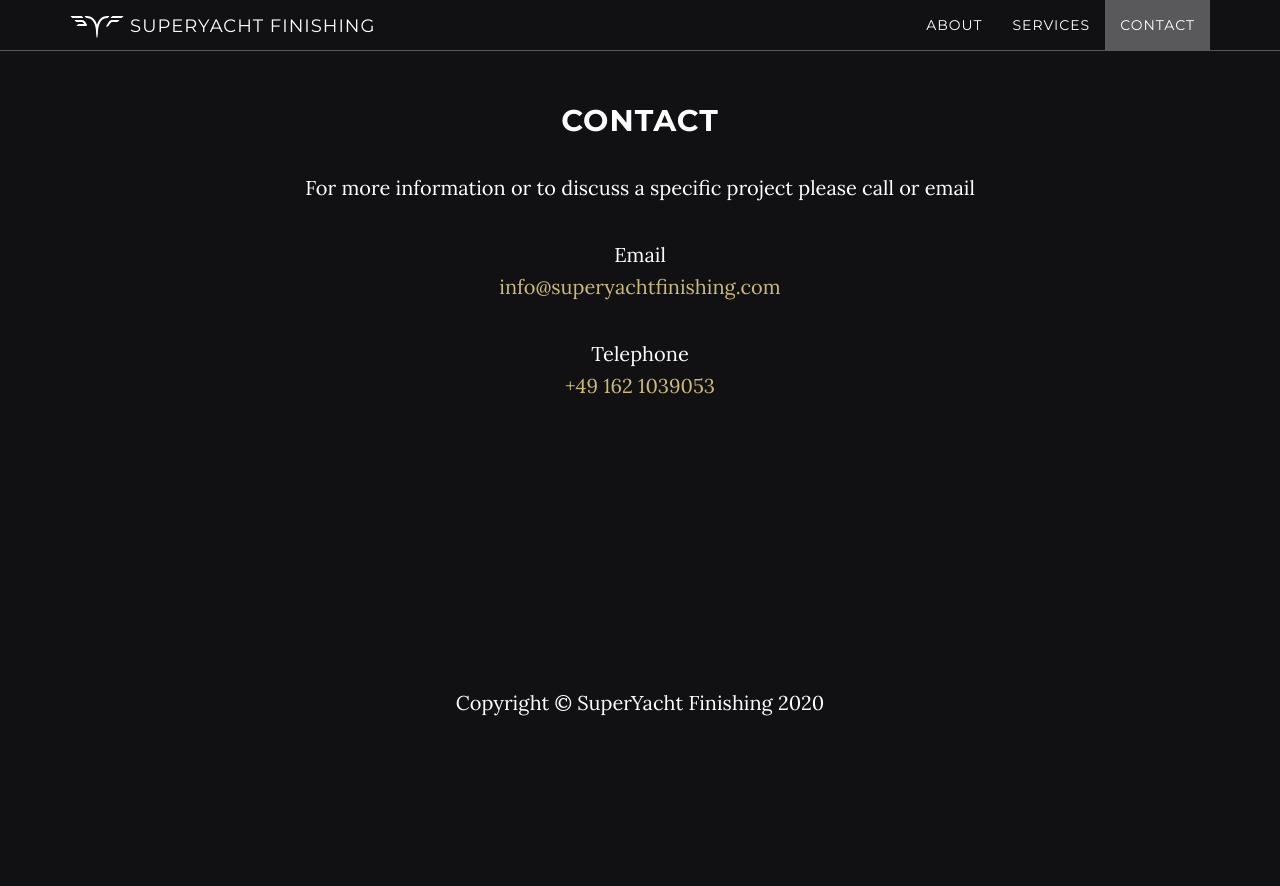
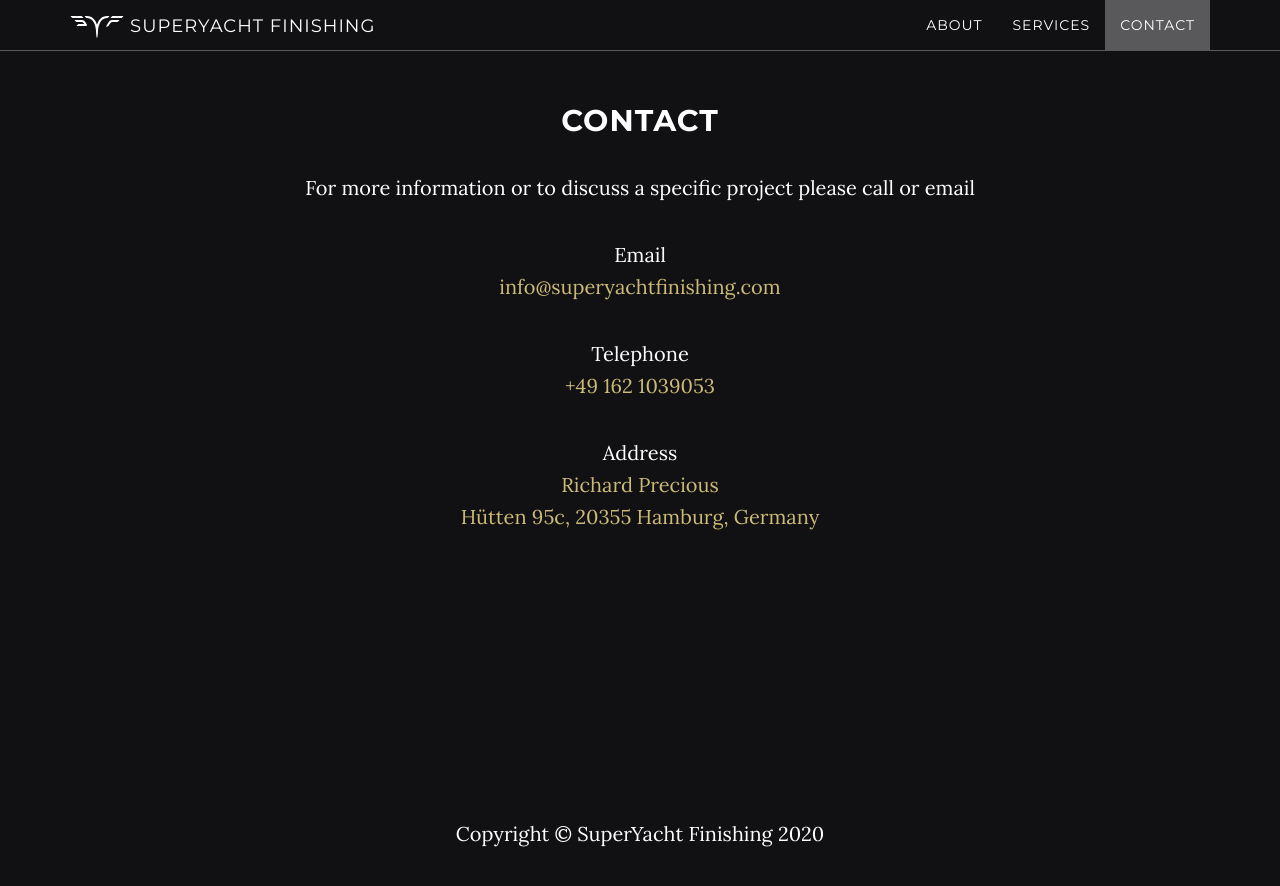
Before and after one commit to superyachtfinishing/superyachtfinishing.github.io, a Jekyll site: the page built from index.html, in a window 1280 px wide and 900 px high, scrolled down 3031 px. Shown: the top 886 px of the window. Built offline with Jekyll 4.4.1, drawn with Linux system fonts in a browser that asks for light colours; before the commit the page ends 3800 px from its top, so only the background shows below that.

Commit message:
Contact address included

```diff
--- a/_includes/contact.html
+++ b/_includes/contact.html
@@ -21,6 +21,13 @@
                     </p>
                 </div>
 
+                <div id="address" class="row">
+                    <p>
+                        Address<br>
+                        <span class="highlight">Richard Precious<br>Hütten 95c, 20355 Hamburg, Germany</span>
+                    </p>
+                </div>
+
             </div>
         </div>
     </section>
```
Also changed, not shown: 1 other file.
